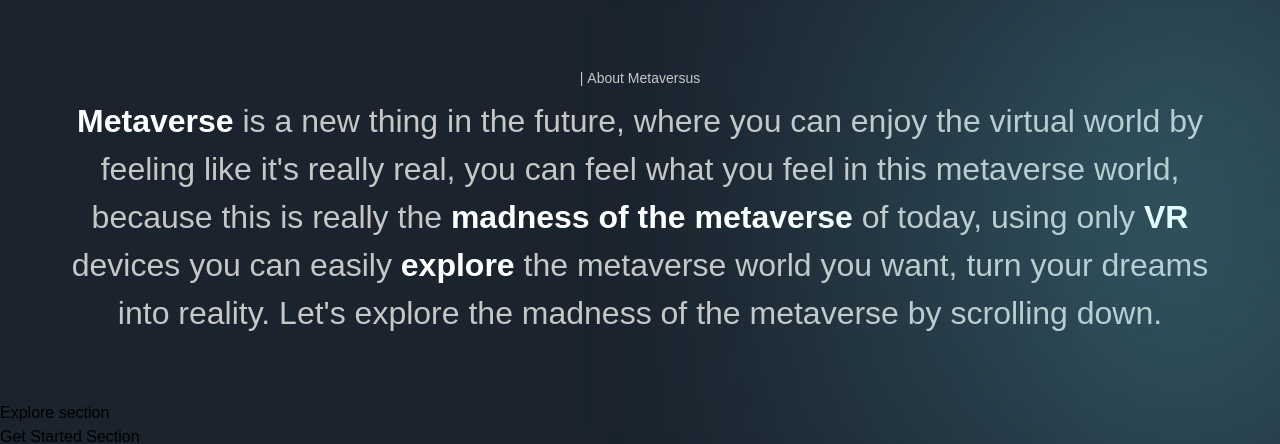
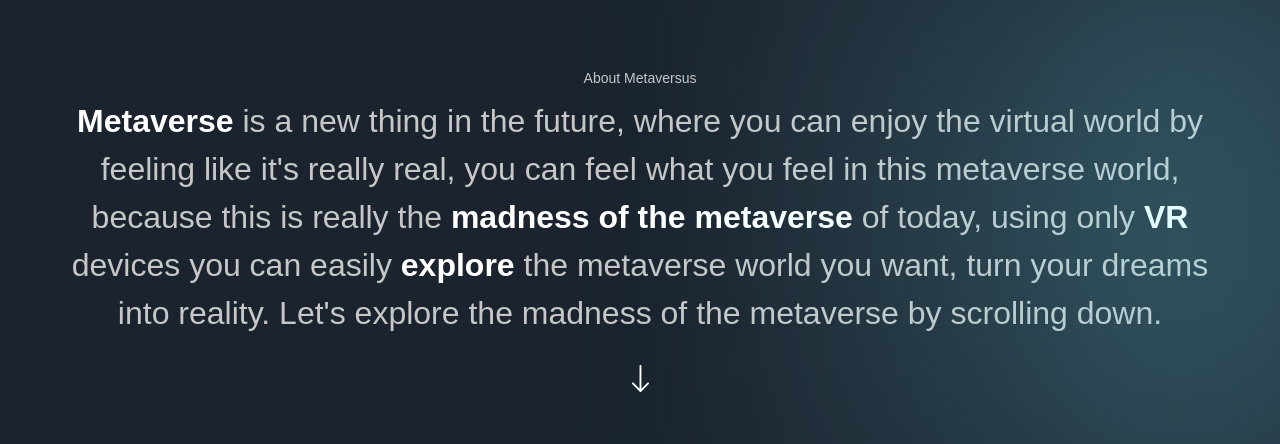
Before and after one commit to nayak-nirmalya/metaverse-landing, a Next.js app: page / in a window 1280 px wide. Shown: the part 1108-1552 px from the top of the page. Built offline with nearby package versions, Linux system fonts and the light colour scheme; a web font is replaced by a local one.

Commit message:
completed about section

```diff
--- a/sections/About.jsx
+++ b/sections/About.jsx
@@ -16,7 +16,7 @@ const About = () => (
       viewport={{ once: false, amount: 0.25 }}
       className={`${styles.innerWidth} mx-auto ${styles.flexCenter} flex-col`}
     >
-      <TypingText title="| About Metaversus" textStyles="text-center" />
+      <TypingText title="About Metaversus" textStyles="text-center" />
       <motion.p
         className="mt-[8px] font-normal sm:text-[32px] text-[20px] text-center text-secondary-white"
         variants={fadeIn('up', 'tween', 0.2, 1)}
@@ -34,6 +34,12 @@ const About = () => (
         metaverse world you want, turn your dreams into reality. Let's explore
         the madness of the metaverse by scrolling down.
       </motion.p>
+      <motion.img
+        variants={fadeIn('up', 'tween', 0.3, 1)}
+        src="/arrow-down.svg"
+        alt="arrow down"
+        className="w-[18px] h-[28px] object-contain mt-[28px]"
+      />
     </motion.div>
   </section>
 );
```
